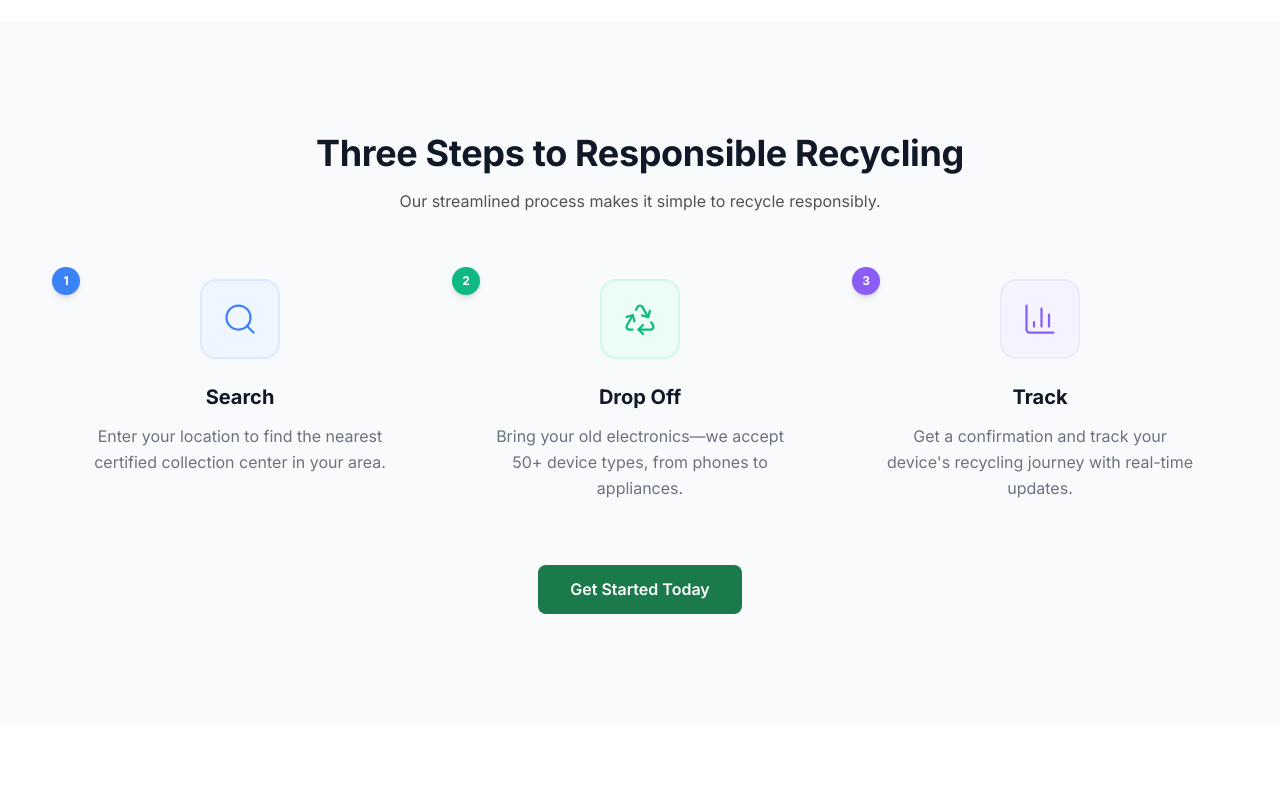
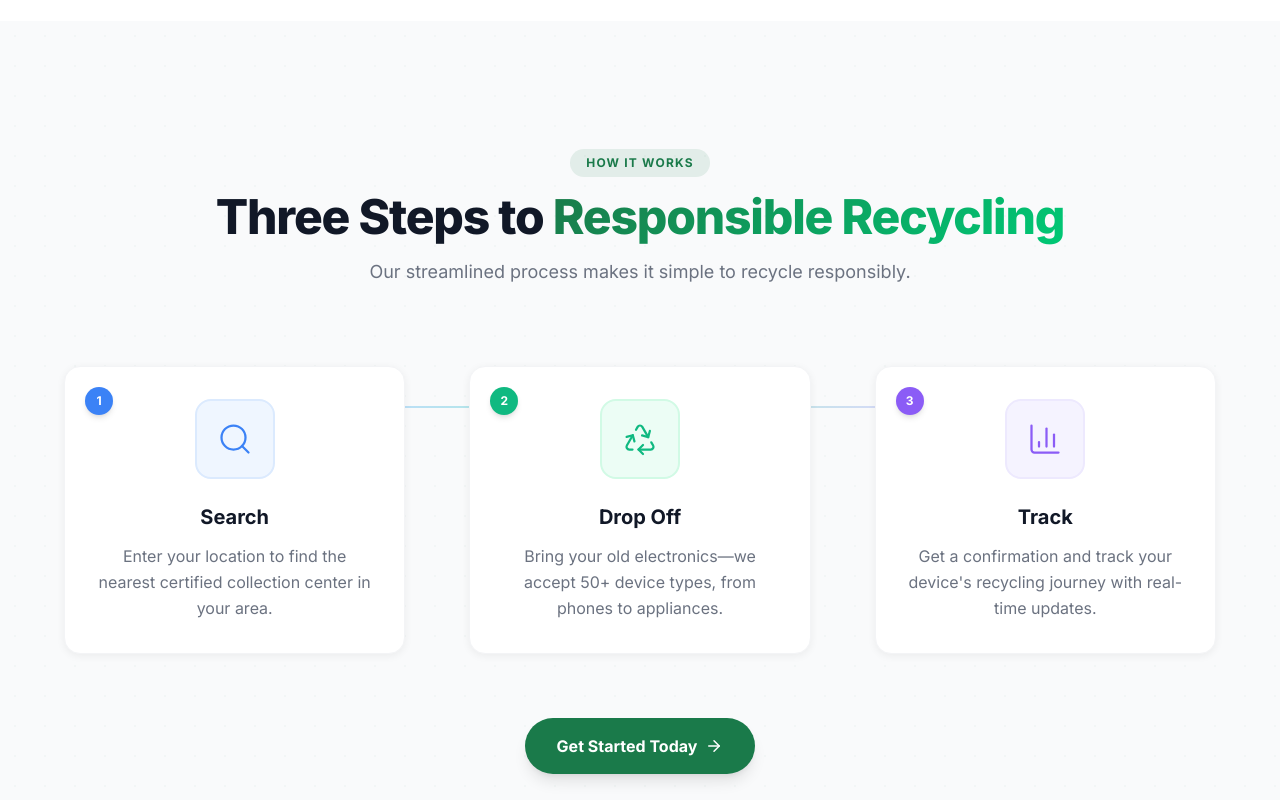
Before and after one commit to nirjalguragainofficial-hash/ReCircuit-Frontend, a React (Vite) app: page / in a window 1280 px wide. Shown: the part 1020-1820 px from the top of the page. Built offline with nearby package versions, Linux system fonts and the light colour scheme.

Commit message:
feat: add HowItWorks section component to showcase recycling process steps

```diff
--- a/src/components/HowItWorks.jsx
+++ b/src/components/HowItWorks.jsx
@@ -1,32 +1,46 @@
 import { StepCard } from './StepCard';
 import { steps } from '../data/mockData';
+import { ArrowRight } from 'lucide-react';
 
 export function HowItWorks() {
   return (
-    <section id="works" className="bg-neutral-50 py-20 md:py-28">
-      <div className="max-w-container mx-auto px-gutter">
+    <section id="works" className="relative bg-neutral-50 py-24 md:py-32 overflow-hidden">
+      {/* Subtle background pattern */}
+      <div className="absolute inset-0 opacity-[0.03]" style={{ backgroundImage: 'radial-gradient(#1a7a4a 1.5px, transparent 1.5px)', backgroundSize: '30px 30px' }}></div>
+
+      <div className="relative max-w-[1200px] mx-auto px-6">
         {/* Section header */}
-        <div className="text-center mb-16">
-          <h2 className="text-display md:text-4xl font-bold text-neutral-900 mb-4">
-            Three Steps to Responsible Recycling
+        <div className="text-center mb-20">
+          <span className="inline-block px-4 py-1.5 bg-primary/10 text-primary text-xs font-bold uppercase tracking-widest rounded-full mb-4">How It Works</span>
+          <h2 className="text-4xl md:text-5xl font-extrabold text-neutral-900 mb-4 tracking-tight">
+            Three Steps to{' '}
+            <span className="text-gradient-green">Responsible Recycling</span>
           </h2>
-          <p className="text-body text-neutral-600 max-w-2xl mx-auto">
+          <p className="text-lg text-neutral-500 max-w-xl mx-auto leading-relaxed">
             Our streamlined process makes it simple to recycle responsibly.
           </p>
         </div>
 
-        {/* Steps grid */}
-        <div className="grid grid-cols-1 md:grid-cols-3 gap-8 lg:gap-12">
-          {steps.map((step) => (
-            <StepCard key={step.id} step={step} index={step.id - 1} />
+        {/* Steps grid with connector lines */}
+        <div className="relative grid grid-cols-1 md:grid-cols-3 gap-12 lg:gap-16 mb-16">
+          {/* Connector line (desktop only) */}
+          <div className="hidden md:block absolute top-10 left-1/4 right-1/4 h-0.5 bg-gradient-to-r from-blue-200 via-emerald-200 to-violet-200 z-0"></div>
+
+          {steps.map((step, i) => (
+            <div key={step.id} className="relative z-10 bg-white rounded-2xl p-8 shadow-card border border-neutral-100 hover:-translate-y-1 hover:shadow-lg transition-all duration-300">
+              <StepCard step={step} index={i} />
+            </div>
           ))}
         </div>
 
         {/* Bottom CTA */}
-        <div className="mt-16 text-center">
-          <button className="px-8 py-3 bg-primary text-white rounded-btn font-semibold text-body hover:opacity-90 transition-opacity duration-200">
-            Get Started Today
-          </button>
+        <div className="text-center">
+          <a
+            href="#centers"
+            className="inline-flex items-center gap-2 px-8 py-4 bg-primary text-white font-bold text-base rounded-full shadow-lg hover:opacity-90 hover:-translate-y-0.5 transition-all duration-200"
+          >
+            Get Started Today <ArrowRight size={18} />
+          </a>
         </div>
       </div>
     </section>
```
